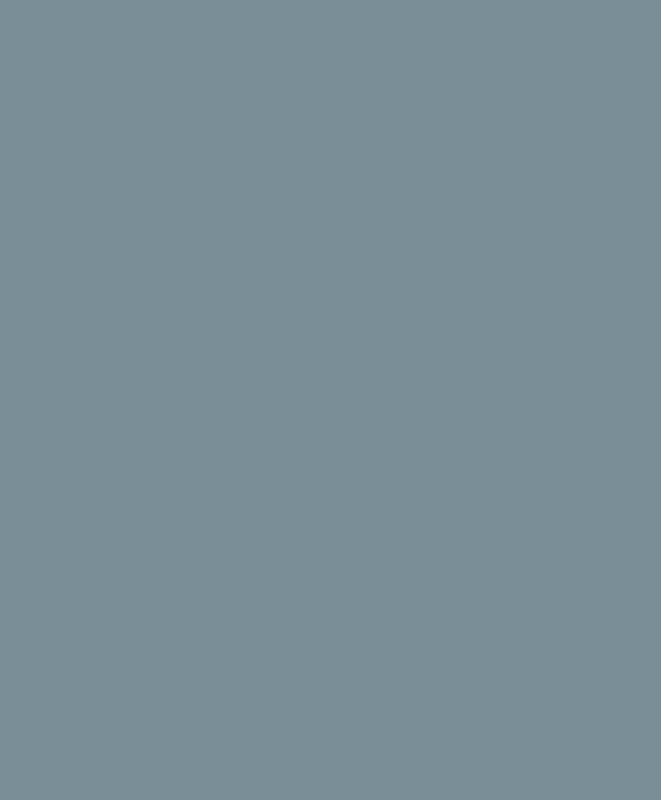
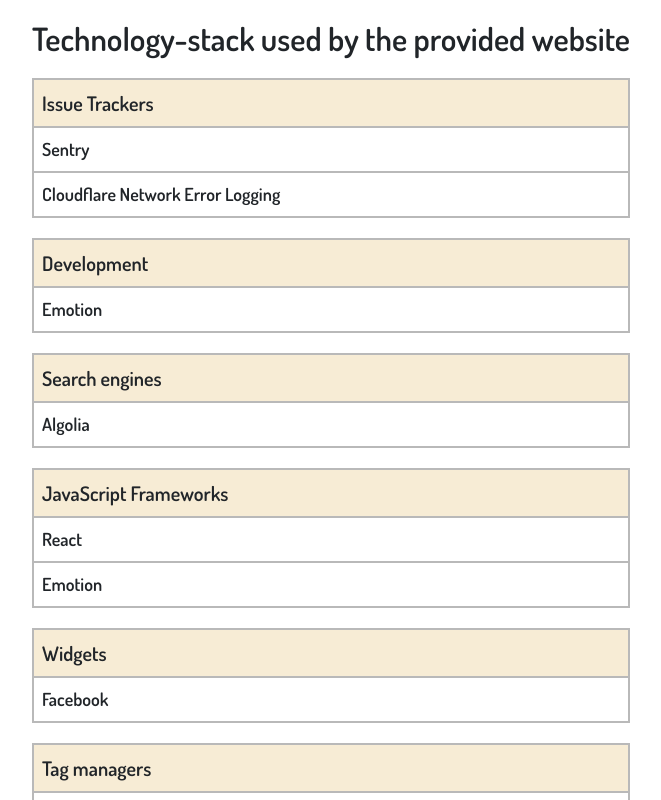
Before and after one commit to sirasbook/mr-robot-frontend, a React (Create React App) app: page /report in a window 1280 px wide. Shown: the top 800 px of the page, without its empty margins (68-729 px from the left). Built offline with nearby package versions, Linux system fonts and the light colour scheme.

Commit message:
add all-report file

```diff
--- a/src/App.js
+++ b/src/App.js
@@ -1,6 +1,7 @@
 import './App.css';
 import { Router, Route, Switch, useHistory } from "react-router-dom";
 import Request from "./request/request"
+import Report from './reports/report';
 
 function App() {
 
@@ -10,6 +11,7 @@
     <Router history={history}>
       <Switch>
         <Route exact key="request" path="/" component={Request}></Route>
+        <Route exact key="report" path="/report" component={Report}></Route>
       </Switch>
     </Router>
   );
--- /dev/null
+++ b/src/reports/report.js
@@ -0,0 +1,13 @@
+import React from "react";
+import TechnologyStack from "./technology-stack/technology";
+import "./report.css"
+
+const Report = () => {
+    return (
+        <div className="report-container">
+            <TechnologyStack/>
+        </div>
+    )
+}
+
+export default Report;
```
Also changed, not shown: src/reports/report.css (added), src/reports/technology-stack/technology.css (renamed from src/components/technology.css), src/reports/technology-stack/technology.js (renamed from src/components/technology.js).
